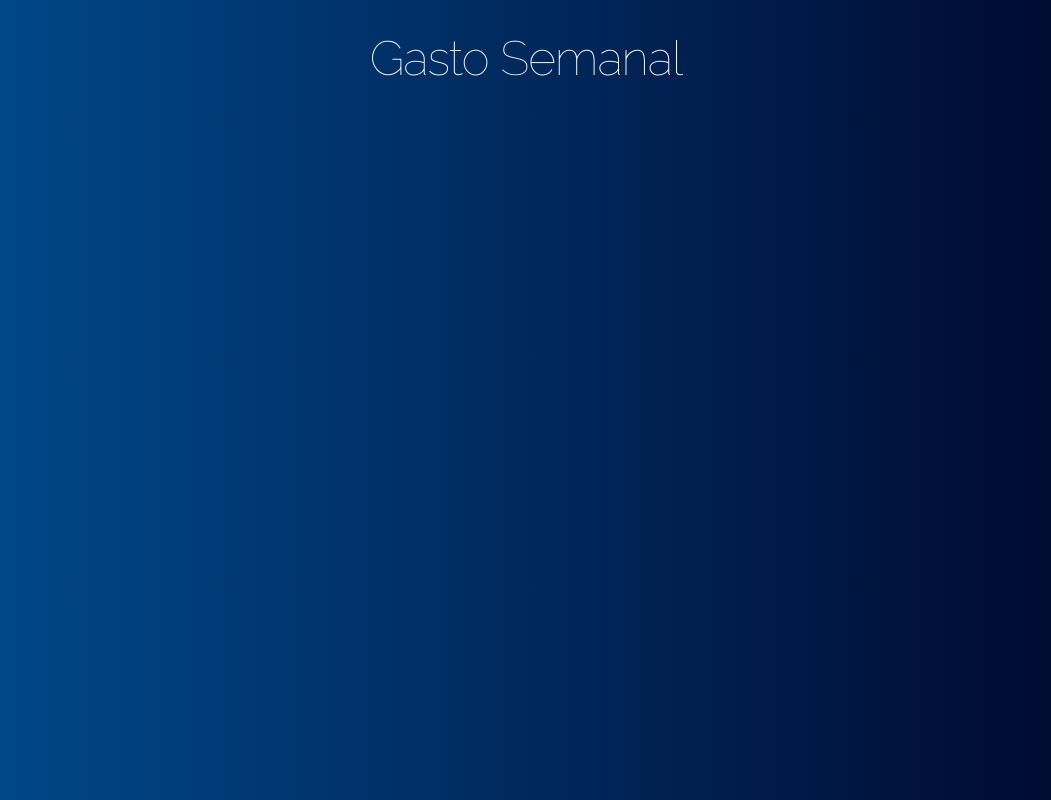
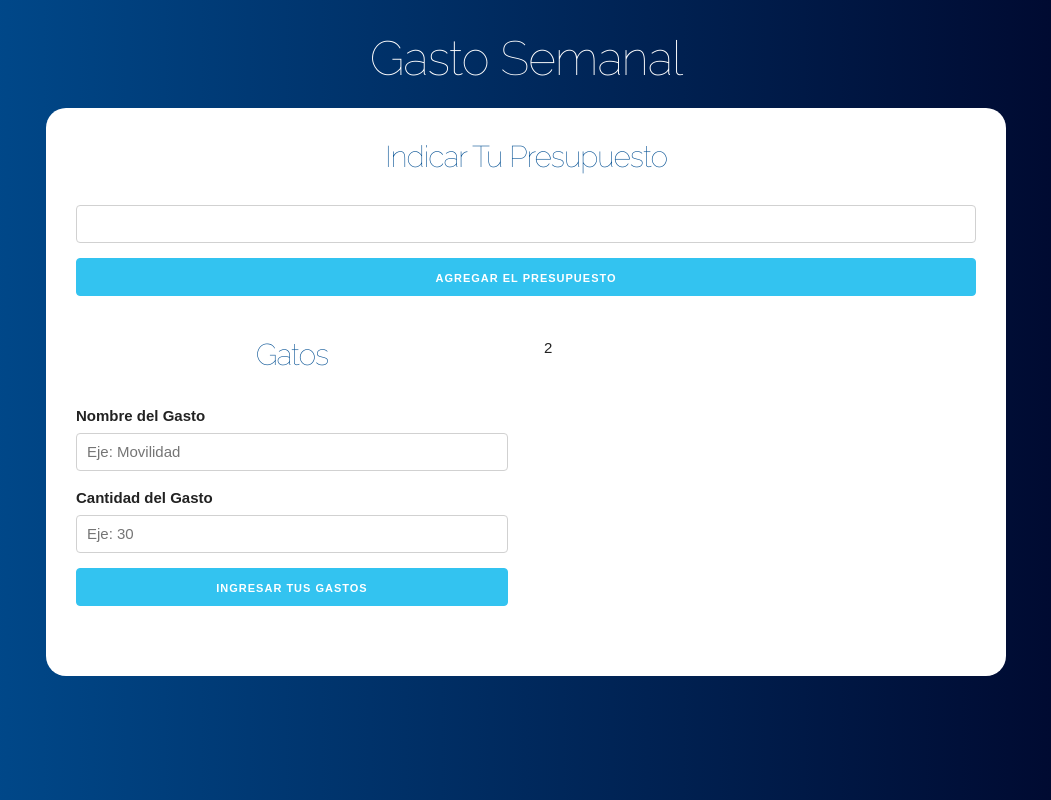
Before and after one commit to Jilverdelacruz/Presupuesto, a React (Create React App) app: page / in a window 1280 px wide. Shown: the whole page, without its empty margins (114-1165 px from the left). Built offline with nearby package versions, Linux system fonts and the light colour scheme.

Commit message:
formulario gasto

```diff
--- a/src/App.js
+++ b/src/App.js
@@ -1,10 +1,28 @@
-
+import Question from './Components/Question'
+import {useState} from 'react'
+import Formulario from './Components/Formulario'
 
 function App() {
+  const [presupuesto, guardarPresupuesto] = useState(0)
+  const [sobrante, guardarSobrante] = useState(0)
   return (
     <div className="container">
       <header>
         <h1>Gasto Semanal</h1>
+        <div className='contenido-principal contenido'>
+          <Question
+          guardarPresupuesto={guardarPresupuesto}
+          guardarSobrante={guardarSobrante}
+          />
+          <div className='row'>
+            <div className='one-half column'>
+              <Formulario />
+            </div>
+            <div className='one-half column'>
+              2
+            </div>
+        </div>
+        </div>
       </header>
     </div>
   );
--- /dev/null
+++ b/src/Components/Error/index.jsx
@@ -0,0 +1,7 @@
+
+const Error = ({mensaje}) =>{
+    return (
+        <p className='alert alert-danger error'>{mensaje}</p>
+    )
+}
+export default Error
--- /dev/null
+++ b/src/Components/Formulario/index.jsx
@@ -0,0 +1,31 @@
+
+import { useState } from "react";
+
+const Formulario = () =>{
+
+    return(
+        <>
+            <form>
+                <h2>Gatos</h2>
+                <label>Nombre del Gasto</label>
+                <input
+                type='text'
+                className='u-full-width'
+                placeholder='Eje: Movilidad'
+                />
+                <label>Cantidad del Gasto</label>
+                <input
+                type='number'
+                className='u-full-width'
+                placeholder='Eje: 30'
+                />
+                <input
+                type='submit'
+                className='button-primary u-full-width'
+                value='Ingresar tus Gastos'
+                />
+            </form>
+        </>
+    )
+}
+export default Formulario
--- /dev/null
+++ b/src/Components/Question/index.jsx
@@ -0,0 +1,47 @@
+import Error from '../Error'
+import {useState} from 'react'
+
+const Question = ({guardarPresupuesto, guardarSobrante}) =>{
+
+    const [cantidad, setCantidad] = useState(0)
+    const [error, setError] = useState(false)
+
+    const definirPresupuesto = e =>{
+        setCantidad(parseInt(e.target.value, 10))
+    }
+    const agregarPresupuesto= e =>{
+        e.preventDefault();
+        if(cantidad < 1 || isNaN(cantidad)){
+            setError(true)
+            return;
+        }
+        setError(false)
+        guardarPresupuesto(cantidad)
+        guardarSobrante(cantidad)
+
+    }
+    return (
+        <>
+            <h2>Indicar Tu Presupuesto</h2>
+            {error ? <Error
+            mensaje='Volver Ingresar el valor'
+            />: null}
+            <form
+            onSubmit={agregarPresupuesto}
+            >
+                <input
+                type='number'
+                className='u-full-width'
+                onChange={definirPresupuesto}
+                />
+                <input
+                type='submit'
+                className='button-primary u-full-width'
+                value='Agregar el Presupuesto'
+                />
+            </form>
+        </>
+    )
+}
+
+export default Question
```
